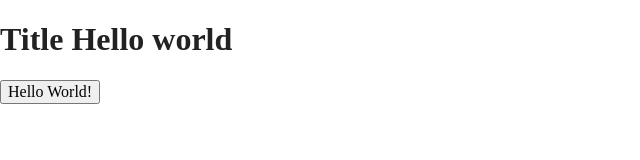
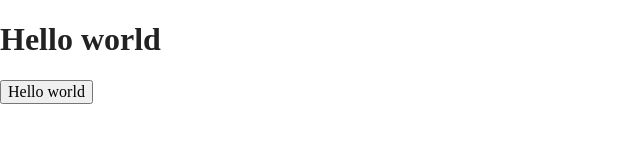
Before and after one commit to Sanbye/ghDistant, a website built with Parcel: page index.html in a window 1280 px wide. Shown: the whole page, without its empty margins (0-640 px from the left). Built offline with nearby package versions, Linux system fonts and the light colour scheme.

Commit message:
C2 extraction constantes

```diff
--- a/index.html
+++ b/index.html
@@ -25,11 +25,11 @@
 <body>
 
   <h1>
-    Title Hello world
+
   </h1>
 
   <button>
-    Hello World!
+
   </button>
 
   <script src="js/vendor/modernizr-3.11.2.min.js"></script>
--- a/js/main.js
+++ b/js/main.js
@@ -1,2 +1,7 @@
-const HELLO_WORLD_TITLE= "Title Hello world"
-const HELLO_WORLD_TEXT= "Hello world text"
+const HELLO_WORLD= "Hello world"
+
+const title = document.querySelector("h1");
+const bouton = document.querySelector("button");
+
+title.innerHTML = HELLO_WORLD;
+bouton.innerHTML = HELLO_WORLD;
```
